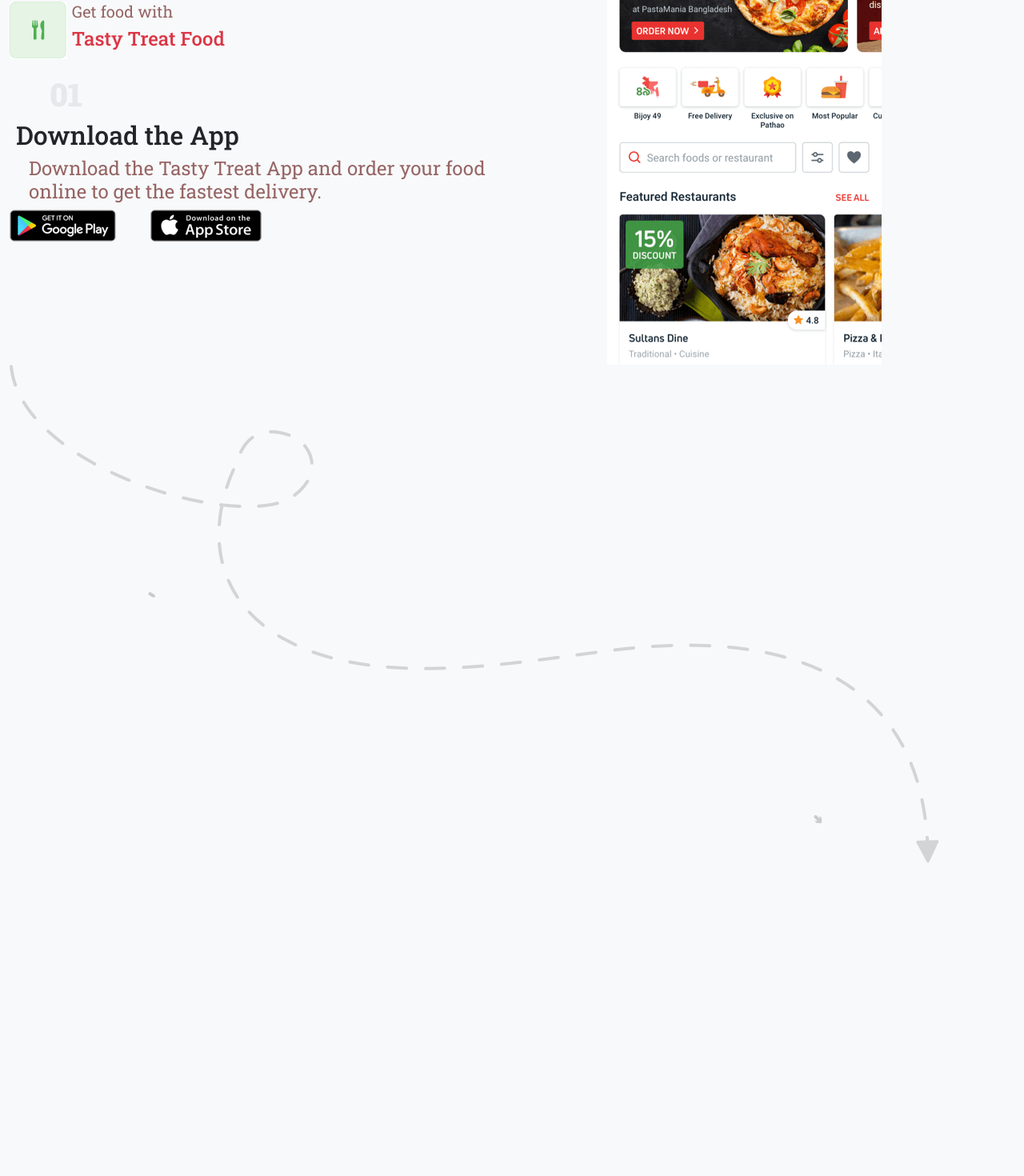
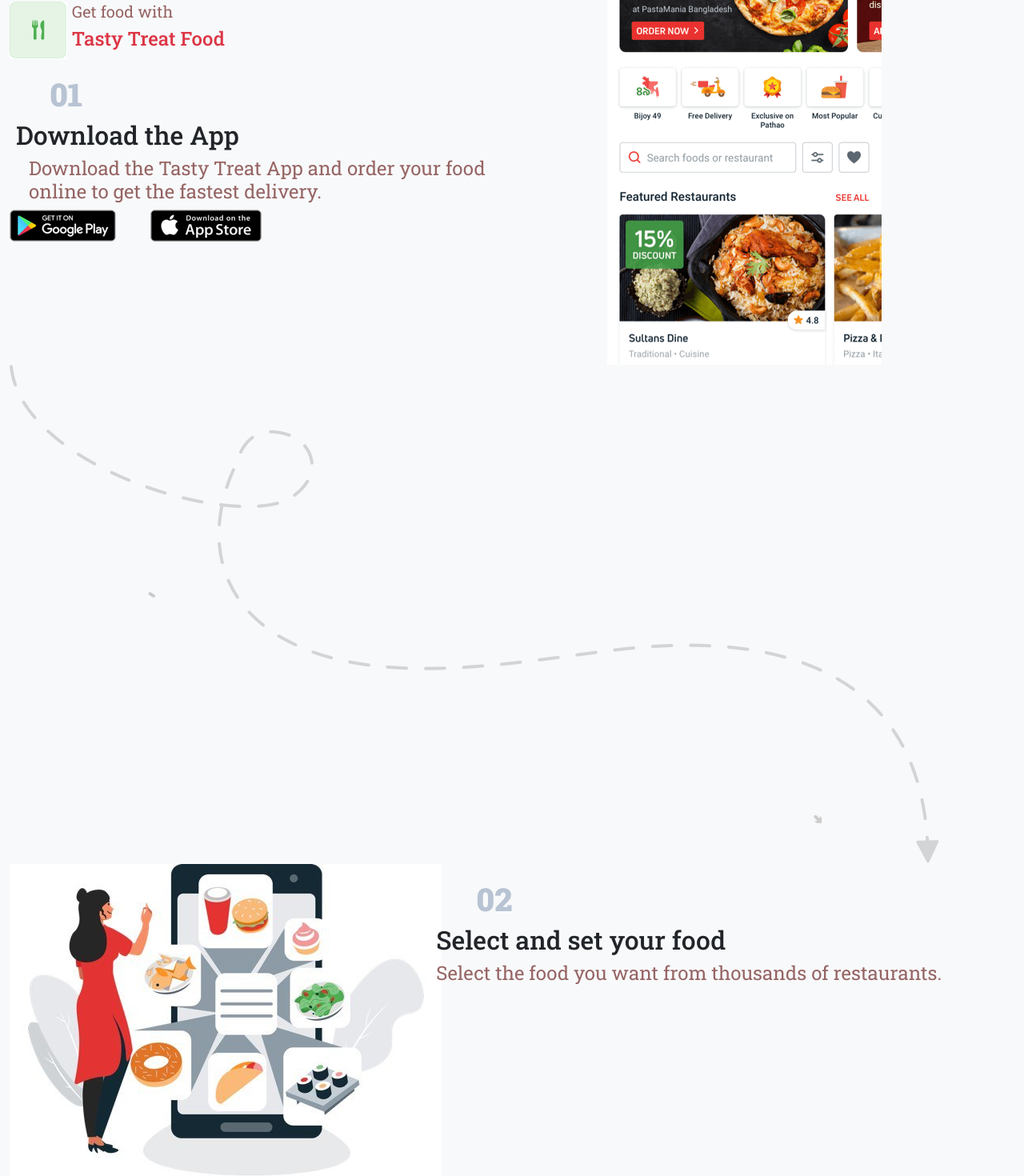
Before and after one commit to naimulislamshakil/Food_Delivary_app, a React (Create React App) app in the folder Front_End/: page / in a window 1280 px wide. Shown: the part 1775-3245 px from the top of the page at 80% size. Before the commit the page ends 2855 px from the top, so only its background shows below. Built offline with nearby package versions, Linux system fonts and the light colour scheme; a web font is replaced by a local one.

Commit message:
complete row 3

```diff
--- a/Front_End/src/Component/Home/HowToDo.tsx
+++ b/Front_End/src/Component/Home/HowToDo.tsx
@@ -3,6 +3,7 @@ import knife from '../../assets/how/icon-food.jpg';
 import appStore from '../../assets/how/appstore.png';
 import playStore from '../../assets/how/play-store.png';
 import rode from '../../assets/how/step-illustration.png';
+import select from '../../assets/how/Select-and-set-your-food.jpg';
 import '../../scss/App/App.css';
 
 const HowToDo = () => {
@@ -48,6 +49,20 @@ const HowToDo = () => {
 				</div>
 			</div>
 			{/* row 03 */}
+			<div className="row">
+				<div className="col-12 col-lg-5">
+					<img src={select} alt="" />
+				</div>
+				<div className="col-12 col-lg-7">
+					<h2 className="h1 text-color-number">02</h2>
+					<div>
+						<h2>Select and set your food</h2>
+						<h4 className="text-color">
+							Select the food you want from thousands of restaurants.
+						</h4>
+					</div>
+				</div>
+			</div>
 		</section>
 	);
 };
--- a/Front_End/src/scss/App/App.css
+++ b/Front_End/src/scss/App/App.css
@@ -46,7 +46,7 @@ p {
 }
 
 .text-color-number {
-  color: #e6e8eb;
+  color: #b8c3d3;
   font-weight: 900;
   margin-left: 50px;
   margin-top: 20px;
--- a/Front_End/src/scss/App/App.scss
+++ b/Front_End/src/scss/App/App.scss
@@ -43,7 +43,7 @@ p {
 }
 
 .text-color-number {
-	color: #e6e8eb;
+	color: #b8c3d3;
 	font-weight: 900;
 	margin-left: 50px;
 	margin-top: 20px;
```
Also changed, not shown: Front_End/src/assets/how/Select-and-set-your-food.jpg (added), Front_End/src/assets/how/road.png (added).
